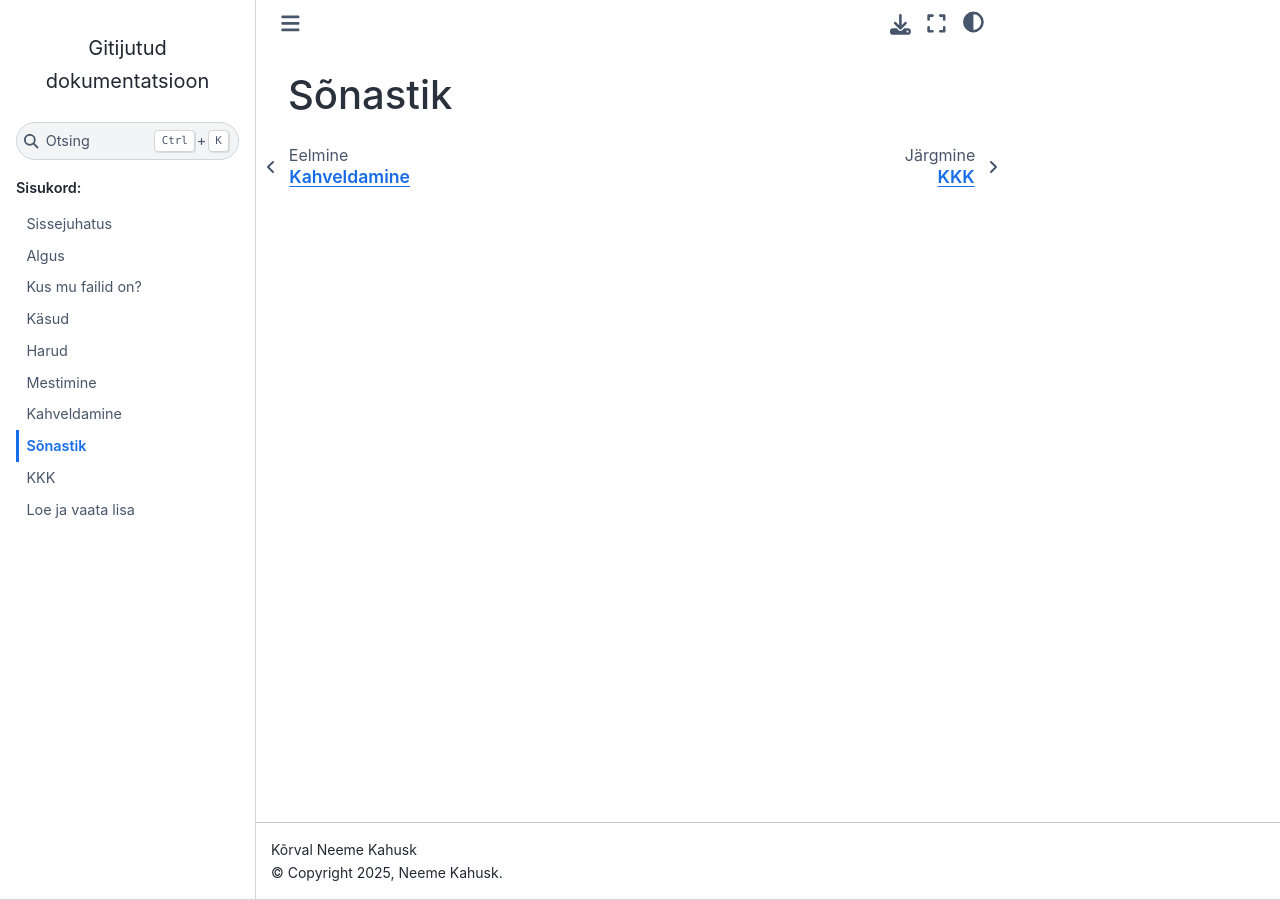
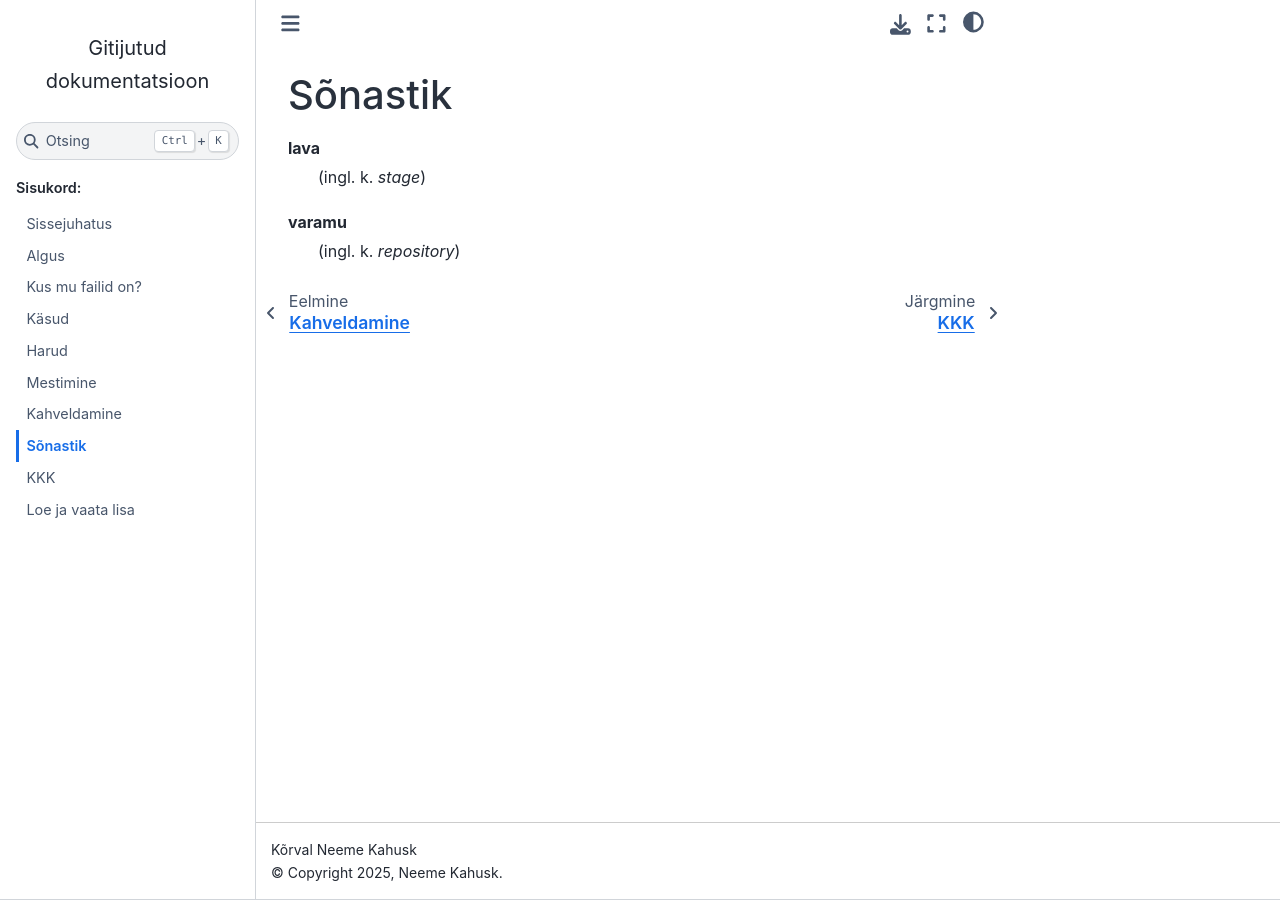
Before and after one commit to nemeek/gitijutud, a Sphinx documentation site: the page built from docs/glossary.rst, in a window 1280 px wide. Built offline with Sphinx 7.4.7 and the Sphinx Book theme 1.1.4, drawn with Linux system fonts in a browser that asks for light colours.

Commit message:
lava ja varamu

```diff
--- a/docs/glossary.rst
+++ b/docs/glossary.rst
@@ -1,2 +1,8 @@
 Sõnastik
 ========
+
+lava
+    (ingl. k. *stage*)
+
+varamu
+    (ingl. k. *repository*)
```
